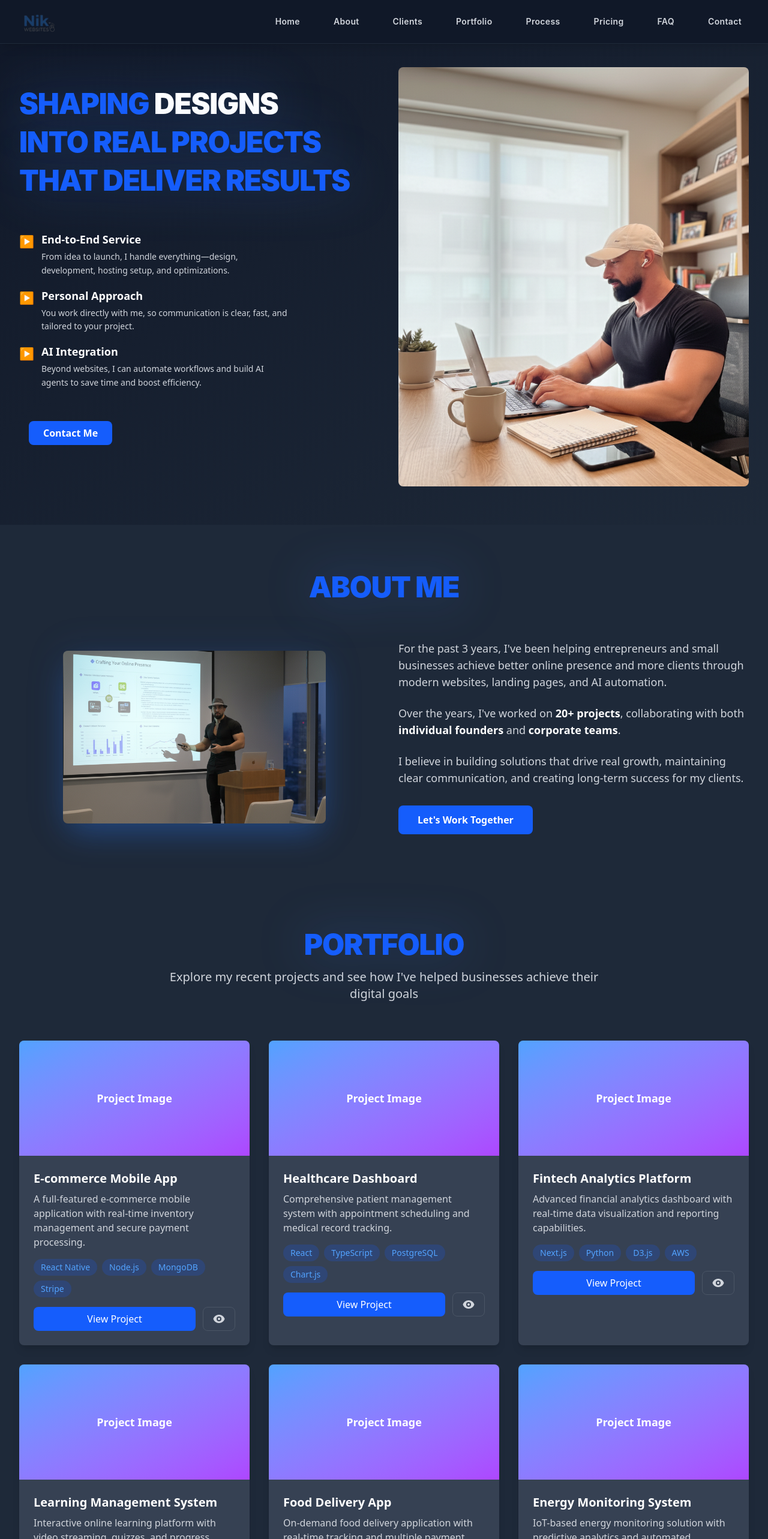
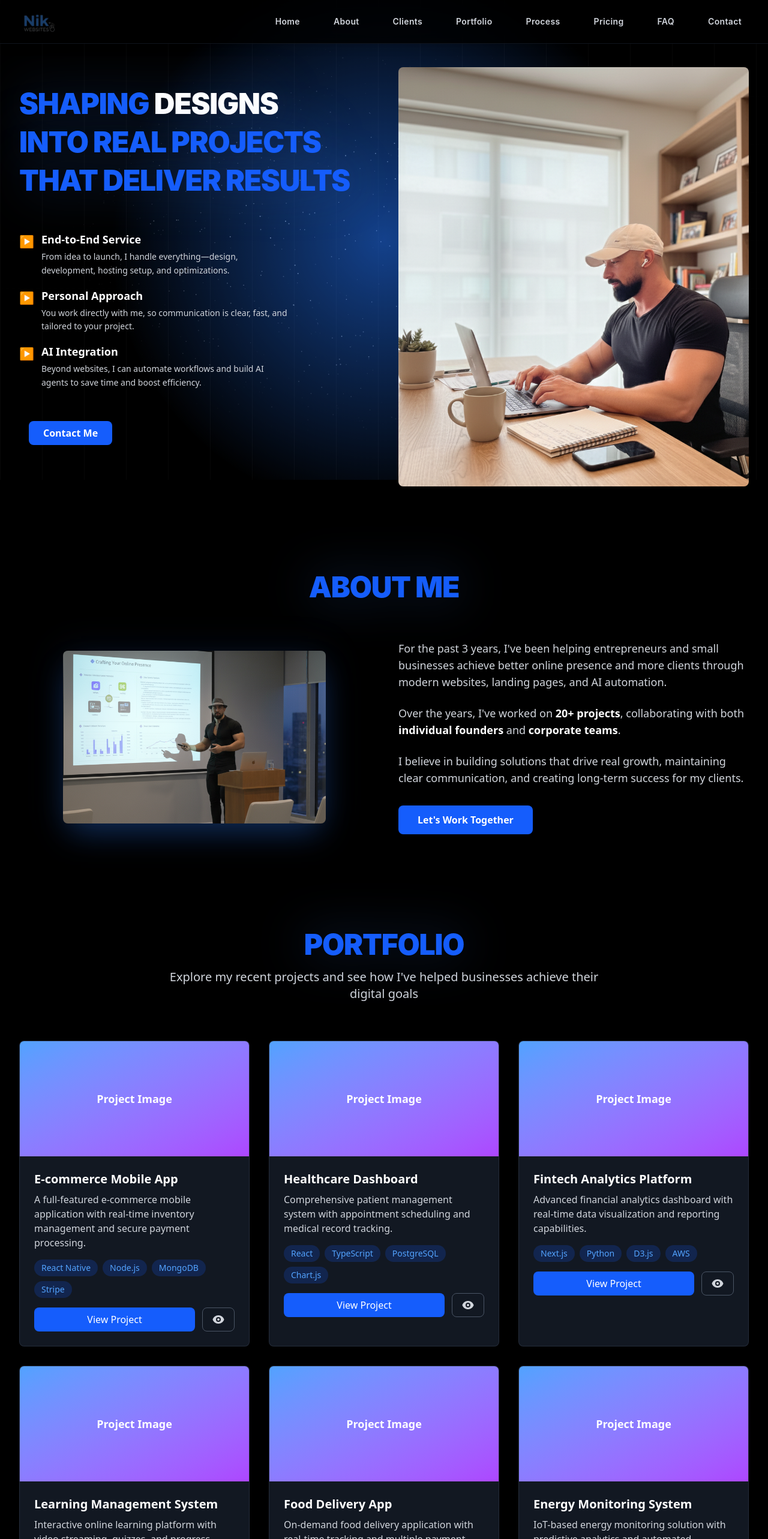
Before and after one commit to NikolaSirakov2/portfolio, a React (Vite) app: page / in a window 1280 px wide. Shown: the top 2566 px of the page at 60% size. Built offline with nearby package versions, Linux system fonts and the light colour scheme.

Commit message:
Refactor App component layout to enhance visual design with a global background, sparkles effect, and improved section organization. Update styles in Header, Footer, and various sections for better consistency and readability across the dark theme.

```diff
--- a/src/App.tsx
+++ b/src/App.tsx
@@ -6,10 +6,41 @@ import WorkingProcess from "./sections/WorkingProcess"
 import Pricing from "./sections/Pricing"
 import FAQ from "./sections/FAQ"
 import Footer from "./components/Footer"
+import { Sparkles } from "./components/ui/sparkles"
 
 const App = () => {
   return (
-    <>
+    <div className="relative min-h-screen bg-black overflow-x-hidden">
+      {/* Global Background with gradient and sparkles */}
+      <div className="fixed inset-0 z-0">
+        {/* Grid pattern */}
+        <div className="absolute bottom-0 left-0 right-0 top-0 bg-[linear-gradient(to_right,#ffffff08_1px,transparent_1px),linear-gradient(to_bottom,#3a3a3a03_1px,transparent_1px)] bg-[size:70px_80px]"></div>
+
+        {/* Sparkles effect */}
+        <div className="absolute inset-x-0 bottom-0 h-full w-full [mask-image:radial-gradient(50%_50%,white,transparent_85%)]">
+          <Sparkles
+            density={1800}
+            speed={1}
+            color="#FFFFFF"
+            className="absolute inset-0 h-full w-full"
+          />
+        </div>
+
+        {/* Blue gradient overlay */}
+        <div
+          className="absolute top-0 left-[10%] right-[10%] w-[80%] h-full z-0"
+          style={{
+            backgroundImage: `
+              radial-gradient(circle at center, #206ce8 0%, transparent 70%)
+            `,
+            opacity: 0.6,
+            mixBlendMode: "multiply",
+          }}
+        />
+      </div>
+
+      {/* Content */}
+      <div className="relative z-10">
         <Header />
         <Hero />
         <About />
@@ -18,7 +49,8 @@ const App = () => {
         <Pricing />
         <FAQ />
         <Footer />
-    </>
+      </div>
+    </div>
   )
 }
 
--- a/src/components/Footer.tsx
+++ b/src/components/Footer.tsx
@@ -2,7 +2,7 @@ function Footer() {
   const currentYear = new Date().getFullYear()
 
   return (
-    <footer className="bg-black text-white">
+    <footer className="bg-black/50 backdrop-blur-sm text-white border-t border-gray-800/50">
       <div className="max-w-7xl mx-auto px-4 sm:px-6 lg:px-8 py-12">
         {/* Bottom Bar */}
         <div className="border-t border-gray-800 mt-12 pt-8">
--- a/src/components/Header.tsx
+++ b/src/components/Header.tsx
@@ -8,7 +8,7 @@ function Header() {
   }
 
   return (
-    <header className="bg-gray-900 shadow-lg fixed w-full top-0 z-50 border-b border-gray-800">
+    <header className="bg-black/80 backdrop-blur-md shadow-lg fixed w-full top-0 z-50 border-b border-gray-800/50">
       <div className="max-w-7xl mx-auto px-4 sm:px-6 lg:px-8">
         <div className="flex justify-between items-center py-4">
           {/* Logo */}
@@ -69,7 +69,7 @@ function Header() {
         {/* Mobile Navigation */}
         {isMenuOpen && (
           <div className="md:hidden">
-            <div className="px-2 pt-2 pb-3 space-y-1 sm:px-3 bg-gray-800 border-t border-gray-700">
+            <div className="px-2 pt-2 pb-3 space-y-1 sm:px-3 bg-black/90 backdrop-blur-md border-t border-gray-700/50">
               <a href="#home" className="text-gray-300 hover:text-white block px-3 py-2 text-base font-semibold tracking-wide transition-all duration-300 font-['Inter',sans-serif]">
                 Home
               </a>
--- a/src/components/ui/pricing-section-4.tsx
+++ b/src/components/ui/pricing-section-4.tsx
@@ -149,52 +149,9 @@ export default function PricingSection6() {
 
   return (
     <div
-      className=" min-h-screen  mx-auto relative bg-black overflow-x-hidden"
+      className="min-h-screen mx-auto relative overflow-x-hidden"
       ref={pricingRef}
     >
-      <TimelineContent
-        animationNum={4}
-        timelineRef={pricingRef}
-        customVariants={revealVariants}
-        className="absolute top-0  h-96 w-screen overflow-hidden [mask-image:radial-gradient(50%_50%,white,transparent)] "
-      >
-        <div className="absolute bottom-0 left-0 right-0 top-0 bg-[linear-gradient(to_right,#ffffff2c_1px,transparent_1px),linear-gradient(to_bottom,#3a3a3a01_1px,transparent_1px)] bg-[size:70px_80px] "></div>
-        <Sparkles
-          density={1800}
-          speed={1}
-          color="#FFFFFF"
-          className="absolute inset-x-0 bottom-0 h-full w-full [mask-image:radial-gradient(50%_50%,white,transparent_85%)]"
-        />
-      </TimelineContent>
-      <TimelineContent
-        animationNum={5}
-        timelineRef={pricingRef}
-        customVariants={revealVariants}
-        className="absolute left-0 top-[-114px] w-full h-[113.625vh] flex flex-col items-start justify-start content-start flex-none flex-nowrap gap-2.5 overflow-hidden p-0 z-0"
-      >
-        <div className="framer-1i5axl2">
-          <div
-            className="absolute left-[-568px] right-[-568px] top-0 h-[2053px] flex-none rounded-full"
-            style={{
-              border: "200px solid #3131f5",
-              filter: "blur(92px)",
-              WebkitFilter: "blur(92px)",
-            }}
-            data-border="true"
-            data-framer-name="Ellipse 1"
-          ></div>
-          <div
-            className="absolute left-[-568px] right-[-568px] top-0 h-[2053px] flex-none rounded-full"
-            style={{
-              border: "200px solid #3131f5",
-              filter: "blur(92px)",
-              WebkitFilter: "blur(92px)",
-            }}
-            data-border="true"
-            data-framer-name="Ellipse 2"
-          ></div>
-        </div>
-      </TimelineContent>
 
       <article className="text-center mb-6 pt-32 max-w-3xl mx-auto space-y-2 relative z-50">
         <h2 className="text-4xl font-medium text-white">
@@ -235,16 +192,6 @@ export default function PricingSection6() {
         </TimelineContent>
       </article>
 
-      <div
-        className="absolute top-0 left-[10%] right-[10%] w-[80%] h-full z-0"
-        style={{
-          backgroundImage: `
-        radial-gradient(circle at center, #206ce8 0%, transparent 70%)
-      `,
-          opacity: 0.6,
-          mixBlendMode: "multiply",
-        }}
-      />
 
       <div className="grid md:grid-cols-3 max-w-5xl gap-4 py-6 mx-auto ">
         {plans.map((plan, index) => (
--- a/src/index.css
+++ b/src/index.css
@@ -7,7 +7,7 @@ html, body {
 }
 
 body {
-  background-color: rgb(16, 13, 49);
+  background-color: #000000;
   color: #fff;
 }
 
--- a/src/sections/About.tsx
+++ b/src/sections/About.tsx
@@ -1,7 +1,7 @@
 
 function About() {
   return (
-    <section id="about" className="py-20 bg-gray-800">
+    <section id="about" className="py-20">
       <div className="max-w-7xl mx-auto px-4 sm:px-6 lg:px-8">
         <div className="text-center mb-16">
           <h2 className="text-5xl font-black text-blue-600 mb-4 tracking-tight font-['Inter',sans-serif] uppercase shadow-blue-500/50 drop-shadow-[0_0_40px_rgba(59,130,246,0.3)]">ABOUT ME</h2>
--- a/src/sections/FAQ.tsx
+++ b/src/sections/FAQ.tsx
@@ -55,7 +55,7 @@ function FAQ() {
   }
 
   return (
-    <section id="faq" className="py-20 bg-gray-900">
+    <section id="faq" className="py-20">
       <div className="max-w-4xl mx-auto px-4 sm:px-6 lg:px-8">
         <div className="text-center mb-16">
           <h2 className="text-5xl font-black text-blue-600 mb-4 tracking-tight font-['Inter',sans-serif] uppercase shadow-blue-500/50 drop-shadow-[0_0_40px_rgba(59,130,246,0.3)]">Frequently Asked Questions</h2>
@@ -67,10 +67,10 @@ function FAQ() {
         {/* FAQ Items */}
         <div className="space-y-4">
           {faqs.map((faq, index) => (
-            <div key={index} className="bg-gray-800 rounded-lg overflow-hidden">
+            <div key={index} className="bg-gray-800/60 backdrop-blur-sm rounded-lg overflow-hidden border border-gray-700/50">
               <button
                 onClick={() => toggleItem(index)}
-                className="w-full px-6 py-4 text-left flex justify-between items-center hover:bg-gray-100 transition-colors"
+                className="w-full px-6 py-4 text-left flex justify-between items-center hover:bg-gray-700/50 transition-colors"
               >
                 <h3 className="text-lg font-semibold text-white pr-4">{faq.question}</h3>
                 <svg
--- a/src/sections/Hero.tsx
+++ b/src/sections/Hero.tsx
@@ -35,7 +35,7 @@ function Hero() {
     return () => clearInterval(interval)
   }, [])
   return (
-    <section id="home" className="pt-20 pb-16 bg-gradient-to-br from-gray-900 to-gray-800">
+    <section id="home" className="pt-20 pb-16">
       <div className="max-w-7xl mx-auto px-4 sm:px-6 lg:px-8">
         <div className="grid grid-cols-1 lg:grid-cols-2 gap-12 items-center">
           {/* Content */}
--- a/src/sections/Portfolio.tsx
+++ b/src/sections/Portfolio.tsx
@@ -72,7 +72,7 @@ function Portfolio() {
     : projects.filter(project => project.category === activeFilter)
 
   return (
-    <section id="portfolio" className="py-20 bg-gray-800">
+    <section id="portfolio" className="py-20">
       <div className="max-w-7xl mx-auto px-4 sm:px-6 lg:px-8">
         <div className="text-center mb-16">
           <h2 className="text-5xl font-black text-blue-600 mb-4 tracking-tight font-['Inter',sans-serif] uppercase shadow-blue-500/50 drop-shadow-[0_0_40px_rgba(59,130,246,0.3)]">Portfolio</h2>
@@ -84,7 +84,7 @@ function Portfolio() {
         {/* Projects Grid */}
         <div className="grid grid-cols-1 md:grid-cols-2 lg:grid-cols-3 gap-8">
           {filteredProjects.map((project) => (
-            <div key={project.id} className="bg-gray-700 rounded-lg shadow-lg overflow-hidden hover:shadow-xl transition-shadow">
+            <div key={project.id} className="bg-gray-800/60 backdrop-blur-sm rounded-lg shadow-lg overflow-hidden hover:shadow-xl transition-shadow border border-gray-700/50">
               <div className="h-48 bg-gradient-to-br from-blue-400 to-purple-500 flex items-center justify-center">
                 <span className="text-white text-lg font-semibold">Project Image</span>
               </div>
--- a/src/sections/WorkingProcess.tsx
+++ b/src/sections/WorkingProcess.tsx
@@ -52,7 +52,7 @@ function WorkingProcess() {
   ]
 
   return (
-    <section id="process" className="py-20 bg-gray-900">
+    <section id="process" className="py-20">
       <div className="max-w-7xl mx-auto px-4 sm:px-6 lg:px-8">
         <div className="text-center mb-16">
           <h2 className="text-5xl font-black text-blue-600 mb-4 tracking-tight font-['Inter',sans-serif] uppercase shadow-blue-500/50 drop-shadow-[0_0_40px_rgba(59,130,246,0.3)]">Working Process</h2>
```
Lines whose indentation alone changed are shown as unchanged.
